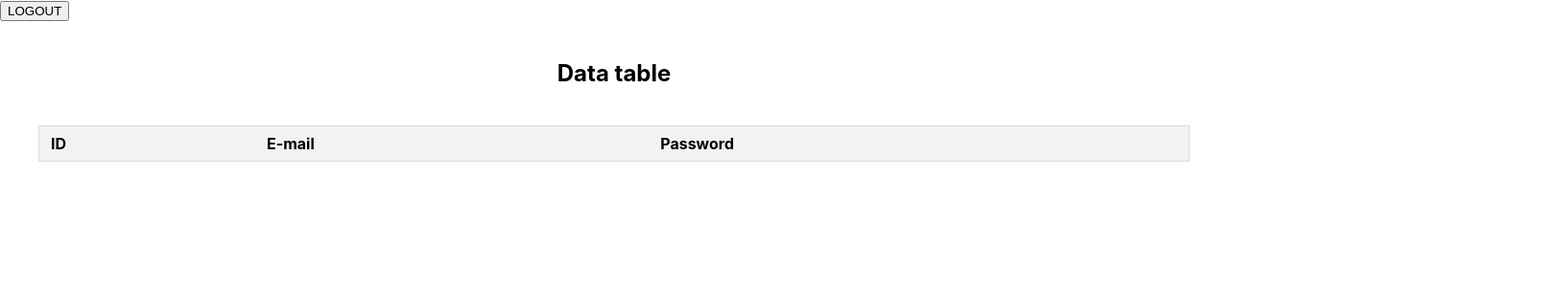
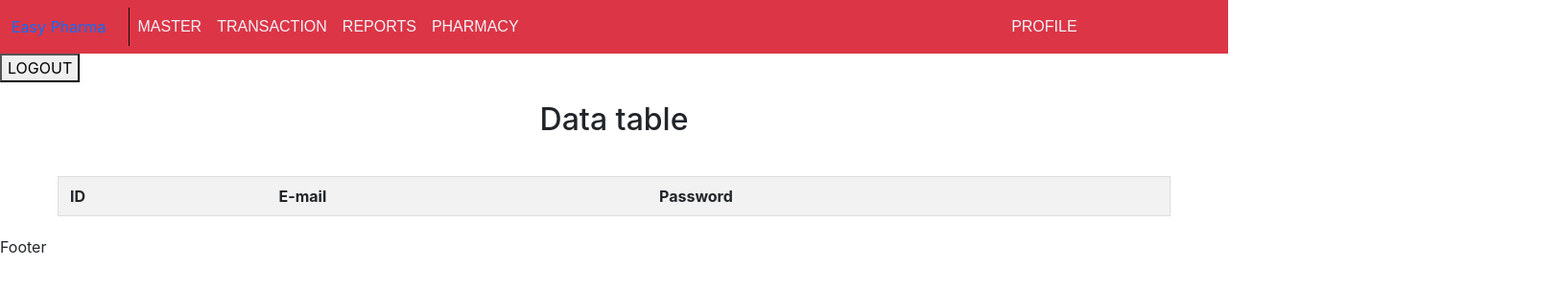
Before and after one commit to VISHALGUPTA7676/FrantEndProject, a React (Create React App) app in the folder pharmacy/: page /dashboard in a window 1280 px wide. Shown: the top 302 px of the page at 96% size, 1628 px wide, since content can reach past the window. Built offline with nearby package versions, Linux system fonts and the light colour scheme; sample sign-in values are in the browser's storage.

Commit message:
INDEX PAGES

```diff
--- a/pharmacy/public/index.html
+++ b/pharmacy/public/index.html
@@ -15,6 +15,7 @@
       user's mobile device or desktop. See https://developers.google.com/web/fundamentals/web-app-manifest/
     -->
     <link rel="manifest" href="%PUBLIC_URL%/manifest.json" />
+    <link href="https://cdn.jsdelivr.net/npm/bootstrap@5.0.2/dist/css/bootstrap.min.css" rel="stylesheet" integrity="sha384-EVSTQN3/azprG1Anm3QDgpJLIm9Nao0Yz1ztcQTwFspd3yD65VohhpuuCOmLASjC" crossorigin="anonymous">
     <!--
       Notice the use of %PUBLIC_URL% in the tags above.
       It will be replaced with the URL of the `public` folder during the build.
@@ -24,7 +25,7 @@
       work correctly both with client-side routing and a non-root public URL.
       Learn how to configure a non-root public URL by running `npm run build`.
     -->
-    <title>React Appss</title>
+    <title>Easy Pharmay</title>
   </head>
   <body>
     <noscript>You need to enable JavaScript to run this app.</noscript>
@@ -39,5 +40,7 @@
       To begin the development, run `npm start` or `yarn start`.
       To create a production bundle, use `npm run build` or `yarn build`.
     -->
+    <script src="https://cdn.jsdelivr.net/npm/bootstrap@5.0.2/dist/js/bootstrap.bundle.min.js" integrity="sha384-MrcW6ZMFYlzcLA8Nl+NtUVF0sA7MsXsP1UyJoMp4YLEuNSfAP+JcXn/tWtIaxVXM" crossorigin="anonymous"></script>
   </body>
+
 </html>
--- /dev/null
+++ b/pharmacy/src/Components_css/Header.css
@@ -0,0 +1,27 @@
+#navbarText{
+    margin-left: 22px;
+    border-left: .2px solid rgb(13, 12, 12);
+}
+
+#logoId{
+    padding-right: 2px;
+    text-decoration: none;
+}
+
+#right-side-bar{
+    padding-right: 100% ;
+}
+
+#navbarText ul li a:hover{
+    color: aqua;
+    /*text-shadow: 2px .1px #00ff62;*/
+
+    font-weight: bold;
+
+}
+
+#navbarText ul li a{
+    font-family: Arial, Helvetica, sans-serif;
+    color: rgb(241, 241, 249);
+    text-decoration: none;
+}
--- a/pharmacy/src/components/Dashboard.js
+++ b/pharmacy/src/components/Dashboard.js
@@ -1,5 +1,7 @@
 import React, { useEffect } from 'react'
 import { useNavigate } from 'react-router-dom';
+import Header from './Header';
+import Footer from './Footer';
 
 const Dashboard = () => {
     const navigate = useNavigate();
@@ -12,8 +14,14 @@
         localStorage.removeItem("user");
         navigate("/")
     }
+    //const userDataString = localStorage.getItem('user');
+
+    // Parse the JSON string to an object
+    //const userData = JSON.parse(userDataString);
+    //alert(userData.id);
     return (
         <div>
+            <Header companyName="Easy Pharma" firstLink="MASTER" secondLink="TRANSACTION" thirdLink="REPORTS" forthLink="PHARMACY" fifthLink="PROFILE" />
             <button onClick={logout}>LOGOUT</button>
             <div className="container">
                 <h2>Data table</h2>
@@ -34,6 +42,7 @@
                     </tbody>
                 </table>
             </div>
+            <Footer/>
         </div>
 
     )
--- /dev/null
+++ b/pharmacy/src/components/Footer.js
@@ -0,0 +1,9 @@
+import React from 'react'
+
+const Footer = () => {
+  return (
+    <div>Footer</div>
+  )
+}
+
+export default Footer
--- /dev/null
+++ b/pharmacy/src/components/Header.js
@@ -0,0 +1,60 @@
+import React from 'react'
+import "../Components_css/Header.css"
+
+export default function Header(props) {
+    return (
+        <div>
+            <nav className="navbar navbar-expand-lg navbar-light  bg-danger ">
+                <div className="container-fluid" id="logoId">
+                    <a className="navbar" brandhref="/" id="logoId">
+                        {props.companyName}
+                    </a>
+                    <button
+                        className="navbar-toggler"
+                        type="button"
+                        data-bs-toggle="collapse"
+                        data-bs-target="#navbarText"
+                        aria-controls="navbarText"
+                        aria-expanded="false"
+                        aria-label="Toggle navigation"
+                    >
+                        <span className="navbar-toggler-icon" />
+                    </button>
+                    <div className="collapse navbar-collapse" id="navbarText">
+                        <ul className="navbar-nav me-auto mb-2 mb-lg-0" >
+                            <li className="nav-item">
+                                <a className="nav-link active" aria-current="page" href="/">
+                                    {props.firstLink}
+                                </a>
+                            </li>
+                            <li className="nav-item">
+                                <a className="nav-link" href="/">
+                                    {props.secondLink}
+                                </a>
+                            </li>
+                            <li className="nav-item">
+                                <a className="nav-link" href="/">
+                                    {props.thirdLink}
+                                </a>
+                            </li>
+
+                            <li className="nav-item" id="right-side-bar">
+                                <a className="nav-link" href="/">
+                                    {props.forthLink}
+                                </a>
+                            </li>
+                            <li className="nav-item" id="right-side-bar">
+                                <a className="nav-link" href="/">
+                                    {props.fifthLink}
+                                </a>
+                            </li>
+                        </ul>
+
+
+                    </div>
+                </div>
+            </nav>
+
+        </div>
+    )
+}
```
Also changed, not shown: pharmacy/src/components/ProductAdd.js (added, +9 -0 lines).
